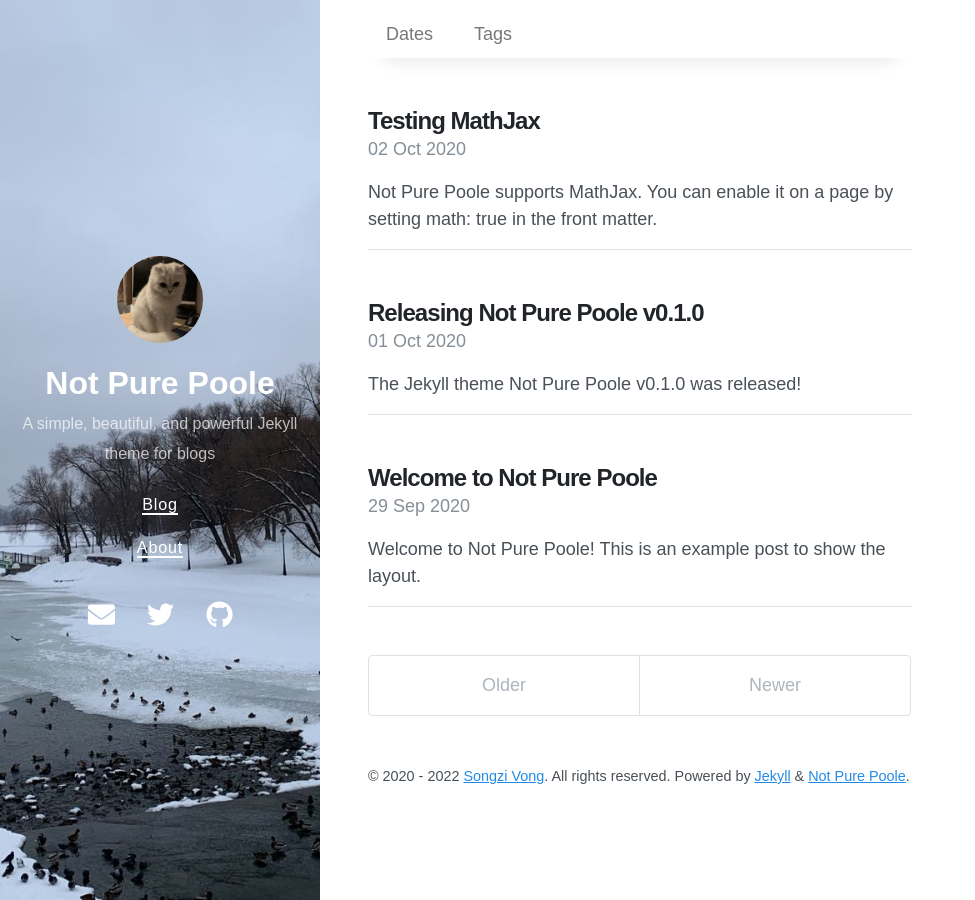
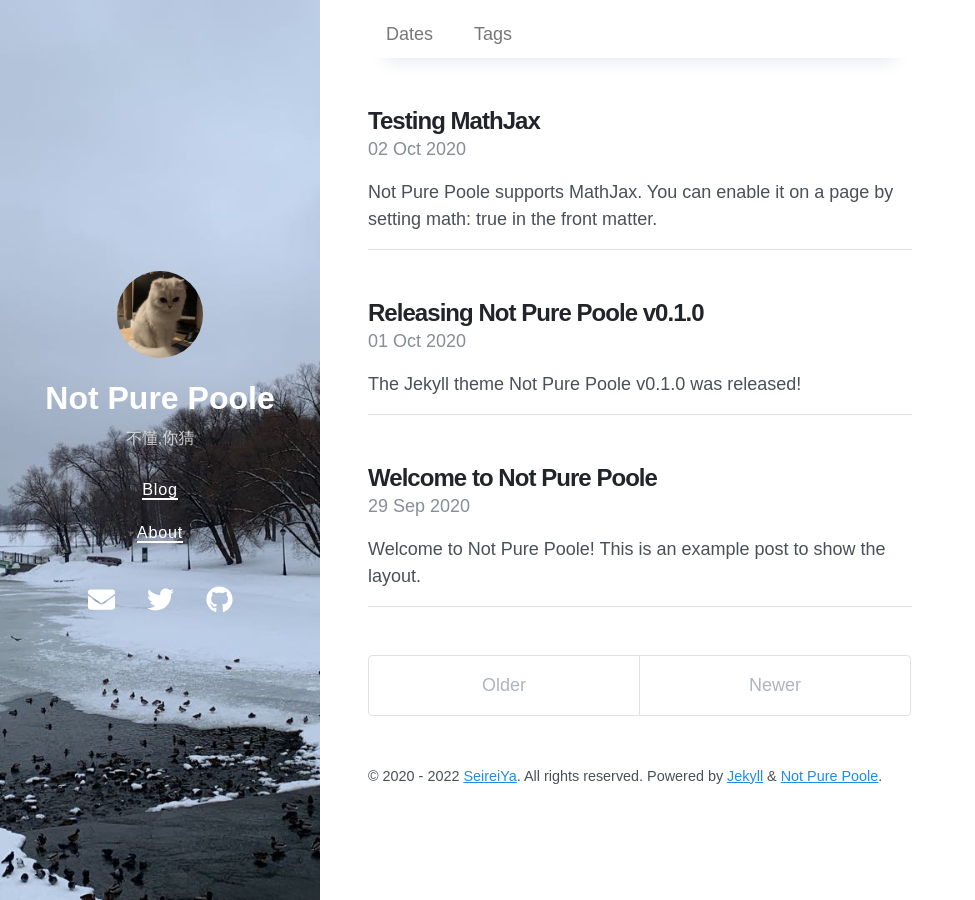
Before and after one commit to SeireiA/Seirei.hithub.io, a Jekyll site: the page built from index.html, in a window 1280 px wide. Shown: the whole page, without its empty margins (0-975 px from the left). Built offline with Jekyll 4.4.1, drawn with Linux system fonts in a browser that asks for light colours; nearby versions of some CDN libraries; the list of posts is cut into pages by our own code.

Commit message:
Update _config.yml

```diff
--- a/_config.yml
+++ b/_config.yml
@@ -1,7 +1,7 @@
 # Setup
 title: Not Pure Poole
-description: A simple, beautiful, and powerful Jekyll theme for blogs
-url: https://vszhub.github.io
+description: 不懂,你猜
+url: https://seireia.github.io
 avatar: /avatar.jpeg
 paginate: 5
 permalink: pretty
@@ -37,7 +37,7 @@
   name: Songzi Vong
   links:
     - https://twitter.com/vszhub
-    - https://github.com/vszhub
+    - https://github.com/seireia
 google_site_verification: xxxxx
 lang: en
 
@@ -55,8 +55,8 @@
 
 # Specify the author for blog posts
 author:
-  name: Songzi Vong
-  url: https://github.com/vszhub/
+  name: SeireiYa
+  url: https://github.com/SEIREIA/
   email: vszhub@gmail.com
 plugins:
   - jekyll-remote-theme
```
